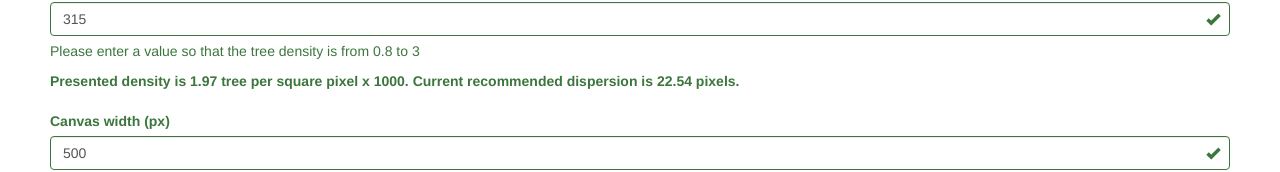
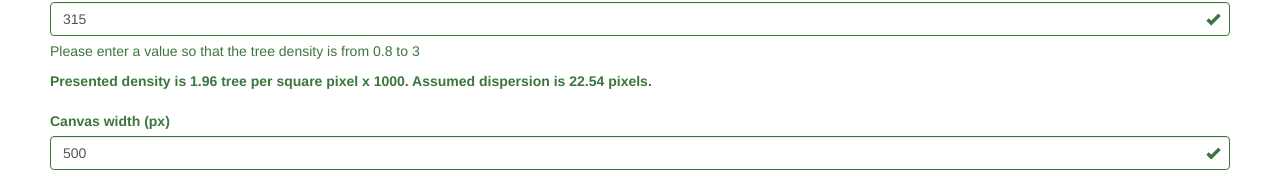
Before and after one commit to sharpcoding/forest-generator, a React app: page / in a window 1280 px wide. Shown: the part 139-311 px from the top of the page. Built offline with nearby package versions, Linux system fonts and the light colour scheme.

Commit message:
introducing custom inRange function for convenience, some ui presentation text improvements when calculating parameters

```diff
--- a/src/algorithms/auxCalculations.ts
+++ b/src/algorithms/auxCalculations.ts
@@ -4,6 +4,16 @@ import * as _ from "lodash";
  * Class aggregating minor/auxiliary calculations
  */
 class AuxCalculations {
+  /**
+   * Wrapper around lodash _.inRange()
+   * Differences:
+   * 1) accepts an array of numbers as the range
+   * 2) upper range value is checked inclusive
+   */
+  public inRange = (value: number, range: [number, number]): boolean => {
+    return value == range[1] || _.inRange(value, range[0], range[1]);
+  }
+
   public getArea = (canvasWidth: number,
                     canvasHeight: number,
                     spriteColumnWidth: number,
@@ -25,10 +35,11 @@ class AuxCalculations {
   public getRecommendedNumberOfTress = (currentNumberOfTrees: number, area: number, treeDensityRange: [number, number]): number =>
   {
     let currentDensity = this.getTreesDensity(area, currentNumberOfTrees);
-    if (_.inRange(currentDensity, treeDensityRange[0], treeDensityRange[1]))
+    if (auxCalculations.inRange(currentDensity, treeDensityRange))
       return currentNumberOfTrees;
-    let recalculatedDensity = currentDensity < treeDensityRange[0] ? treeDensityRange[0] : treeDensityRange[1];
-    return _.floor((recalculatedDensity * area) / 1000);
+    return currentDensity < treeDensityRange[0] ?
+      _.ceil(treeDensityRange[0] * area / 1000) :
+      _.floor(treeDensityRange[1] * area / 1000)
   }
 
   /**
--- a/src/controls/generationParameters.tsx
+++ b/src/controls/generationParameters.tsx
@@ -59,15 +59,26 @@ export class GenerationParametersControl extends React.Component<IGenerationPara
     this.state.numberOfTrees,
     this._area(),
     this.props.config.image.treeDensityRange)
+  private _formatDensity = (): string => {
+    let densityRounded = _.floor(this._density()*100)/100
+    let result = `${densityRounded}`
+    if (!auxCalculations.inRange(this._density(), this.props.config.image.treeDensityRange) &&
+        auxCalculations.inRange(densityRounded, this.props.config.image.treeDensityRange)) {
+      result = this._density() < this.props.config.image.treeDensityRange[0] ?
+        `slightly below ${this.props.config.image.treeDensityRange[0]}` :
+        `slightly above ${this.props.config.image.treeDensityRange[1]}`
+    }
+    return result;
+  }
 
   private _validate = (context: EnumValidationContext): ("success" | "error") => {
     let result = true;
     result = result && (((context == EnumValidationContext.All) || (context == EnumValidationContext.NumberOfTrees)) ?
-      _.inRange(this._density(), this.props.config.image.treeDensityRange[0], this.props.config.image.treeDensityRange[1]+0.001) : true);
+      auxCalculations.inRange(this._density(), this.props.config.image.treeDensityRange) : true);
     result = result && (((context == EnumValidationContext.All) || (context == EnumValidationContext.CanvasWidth)) ?
-      _.inRange(this.state.imageWidth, this.props.config.image.widthRange[0], this.props.config.image.widthRange[1]+1) : true);
+      auxCalculations.inRange(this.state.imageWidth, this.props.config.image.widthRange) : true);
     result = result && (((context == EnumValidationContext.All) || (context == EnumValidationContext.CanvasHeight)) ?
-      _.inRange(this.state.imageHeight, this.props.config.image.heightRange[0], this.props.config.image.heightRange[1]+1) : true);
+      auxCalculations.inRange(this.state.imageHeight, this.props.config.image.heightRange) : true);
     return result ? "success" : "error";
   }
 
@@ -97,8 +108,8 @@ export class GenerationParametersControl extends React.Component<IGenerationPara
         <FormControl.Feedback />
         <HelpBlock>Please enter a value so that the tree density is from {this.props.config.image.treeDensityRange[0]} to {this.props.config.image.treeDensityRange[1]}</HelpBlock>
         <ControlLabel>
-          Presented density is {this._density().toFixed(2)} tree per square pixel x 1000.
-          Current recommended dispersion is {this._dispersion().toFixed(2)} pixels.
+          Presented density is {this._formatDensity()} tree per square pixel x 1000.
+          Assumed dispersion is {this._dispersion().toFixed(2)} pixels.
         </ControlLabel>
       </FormGroup>
       <FormGroup validationState={this._validate(EnumValidationContext.CanvasWidth)}>
```
Also changed, not shown: 1 other file (tests, documents, lock files or other folders).
